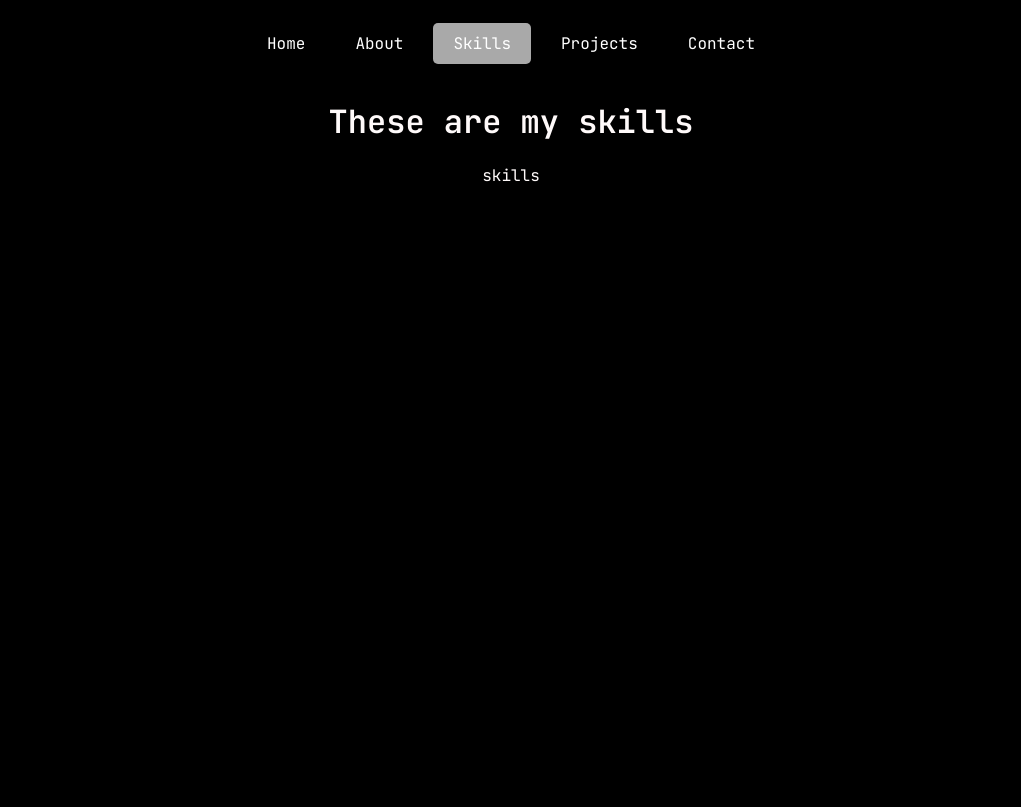
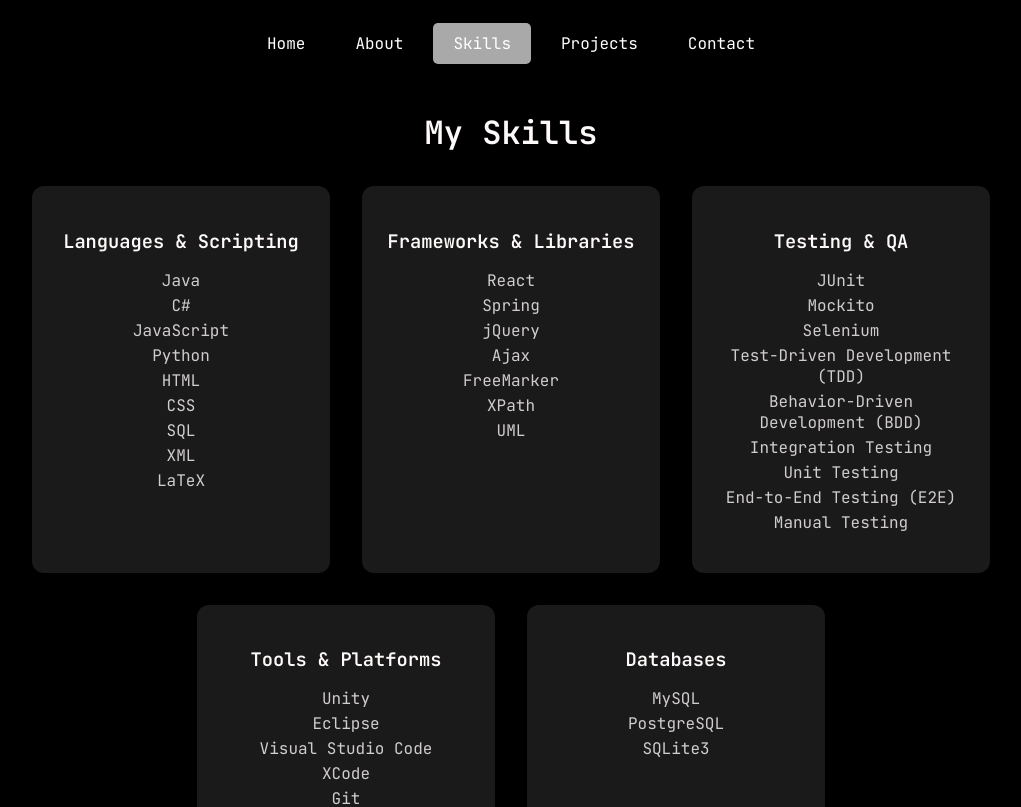
Before and after one commit to BranHill21/personal-website, a React (Create React App) app: page /skills in a window 1280 px wide. Shown: the top 807 px of the page, without its empty margins (129-1150 px from the left). Built offline with nearby package versions, Linux system fonts and the light colour scheme.

Commit message:
Improved skills section

```diff
--- /dev/null
+++ b/src/Styles/Skills.css
@@ -0,0 +1,38 @@
+/* Add to your global CSS file or component CSS module */
+.skills-grid {
+    display: flex;
+    flex-wrap: wrap;
+    justify-content: center;
+    gap: 2rem;
+    margin-top: 2rem;
+  }
+
+  .skill-card {
+    background-color: rgba(255, 255, 255, 0.1);
+    border-radius: 12px;
+    padding: 1.5rem;
+    width: 250px;
+    box-shadow: 0 4px 8px rgba(0,0,0,0.1);
+    transition: transform 0.2s ease-in-out;
+    text-align: center;
+  }
+
+  .skill-card:hover {
+    transform: translateY(-5px);
+  }
+
+  .skill-card h3 {
+    margin-bottom: 0.75rem;
+    color: snow;
+  }
+
+  .skill-card ul {
+    list-style: none;
+    padding: 0;
+  }
+
+  .skill-card li {
+    margin: 0.25rem 0;
+    font-size: 1rem;
+    color: rgba(255, 250, 250, 0.80);
+  }
--- a/src/components/Skills.js
+++ b/src/components/Skills.js
@@ -1,6 +1,7 @@
 // src/components/About.js
 import React from 'react';
 import Navbar from './Navbar';
+import "../Styles/Skills.css";
 
 const Skills = () => {
   const skillsLinks = [
@@ -15,11 +16,69 @@
     /*backgroundColor: 'lightgreen',*/
   };
 
+  const skillCategories = [
+    {
+      title: 'Languages & Scripting',
+      skills: ['Java', 'C#', 'JavaScript', 'Python', 'HTML', 'CSS', 'SQL', 'XML', 'LaTeX'],
+    },
+    {
+      title: 'Frameworks & Libraries',
+      skills: ['React', 'Spring', 'jQuery', 'Ajax', 'FreeMarker', 'XPath', 'UML'],
+    },
+    {
+      title: 'Testing & QA',
+      skills: [
+        'JUnit',
+        'Mockito',
+        'Selenium',
+        'Test-Driven Development (TDD)',
+        'Behavior-Driven Development (BDD)',
+        'Integration Testing',
+        'Unit Testing',
+        'End-to-End Testing (E2E)',
+        'Manual Testing',
+      ],
+    },
+    {
+      title: 'Tools & Platforms',
+      skills: [
+        'Unity',
+        'Eclipse',
+        'Visual Studio Code',
+        'XCode',
+        'Git',
+        'GitHub',
+        'Jira',
+        'Tower',
+        'Docker',
+        'Firebase',
+        'Heroku',
+        'Netlify',
+      ],
+    },
+    {
+      title: 'Databases',
+      skills: ['MySQL', 'PostgreSQL', 'SQLite3'],
+    },
+  ];
+
+
   return (
     <div className="centeredCont">
       <Navbar links={skillsLinks} customStyle={skillsStyle} />
-      <h1>These are my skills</h1>
-      <p>skills</p>
+      <h1 style={{ marginTop: '2rem' }}>My Skills</h1>
+      <div className="skills-grid">
+        {skillCategories.map((category, index) => (
+          <div className="skill-card" key={index}>
+            <h3>{category.title}</h3>
+            <ul>
+              {category.skills.map((skill, i) => (
+                <li key={i}>{skill}</li>
+              ))}
+            </ul>
+          </div>
+        ))}
+      </div>
     </div>
   );
 };
```
